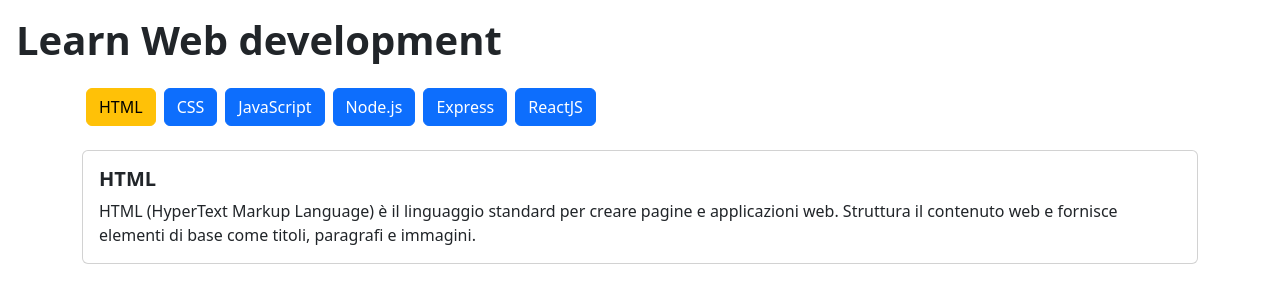
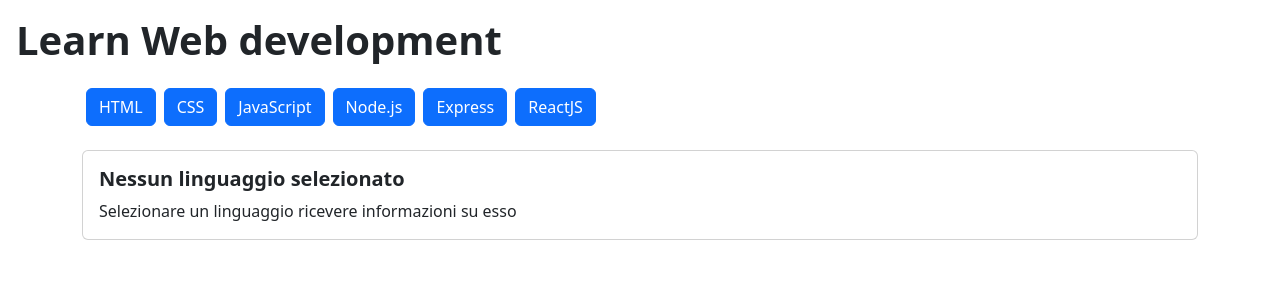
Before and after one commit to Federico-Zorzi/react-use-state, a React (Vite) app: page / in a window 1280 px wide. Shown: the top 302 px of the page. Built offline with nearby package versions, Linux system fonts and the light colour scheme.

Commit message:
modification after correction

```diff
--- a/src/components/layout/Main.jsx
+++ b/src/components/layout/Main.jsx
@@ -6,12 +6,14 @@
 import { languages } from "../../assets/data/languages";
 
 export default function Main() {
-  let [actualLanguage, setActualLanguage] = useState([
-    languages[0].title,
-    languages[0].description,
-  ]);
+  let [actualLanguage, setActualLanguage] = useState();
 
-  let [indexLanguageSelected, setIndexLanguageSelected] = useState(0);
+  let [indexLanguageSelected, setIndexLanguageSelected] = useState();
+
+  const emptyCardLanguage = [
+    "Nessun linguaggio selezionato",
+    "Selezionare un linguaggio ricevere informazioni su esso",
+  ];
 
   const chooseLanguage = (index) => {
     indexLanguageSelected !== index
@@ -21,11 +23,6 @@
     const cardLanguageSelected = [
       languages[index].title,
       languages[index].description,
-    ];
-
-    const emptyCardLanguage = [
-      "Nessun linguaggio selezionato",
-      "Selezionare un linguaggio ricevere informazioni su esso",
     ];
 
     const updateLanguage =
@@ -43,10 +40,17 @@
           chooseLanguage={chooseLanguage}
         ></ButtonList>
         <section className="card-selected py-4">
-          <Card
-            title={actualLanguage[0]}
-            description={actualLanguage[1]}
-          ></Card>
+          {actualLanguage ? (
+            <Card
+              title={actualLanguage[0]}
+              description={actualLanguage[1]}
+            ></Card>
+          ) : (
+            <Card
+              title={emptyCardLanguage[0]}
+              description={emptyCardLanguage[1]}
+            ></Card>
+          )}
         </section>
       </div>
     </main>
```
